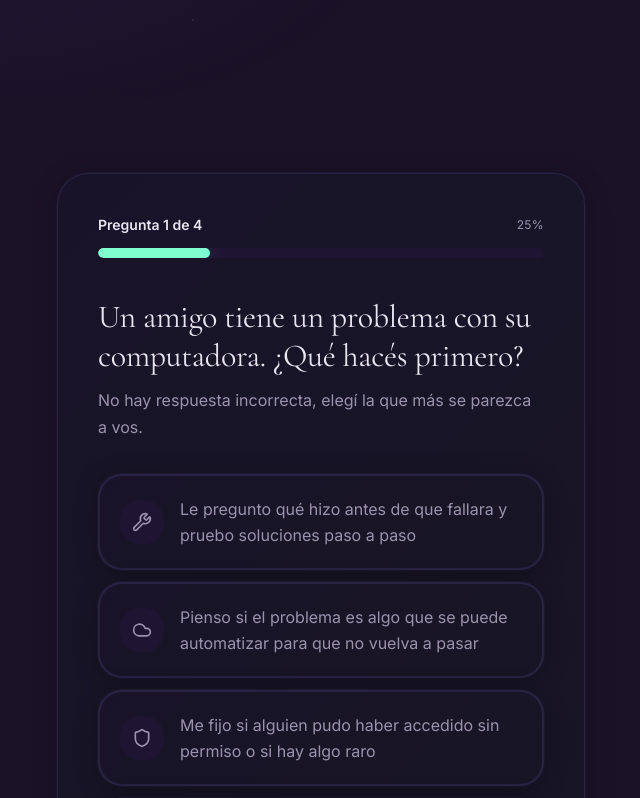
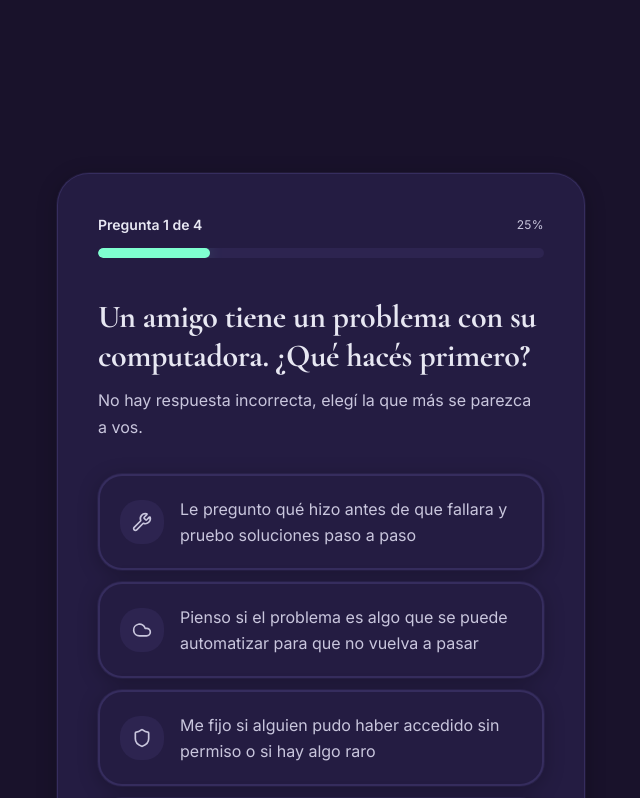
Before and after one commit to Deliaalomo47/zerototech, a React (Vite) app in the folder zerototech/: page / in a window 1280 px wide. Shown: the part 700-1498 px from the top of the page, without its empty margins (319-959 px from the left). Built offline with nearby package versions, Linux system fonts and the light colour scheme.

Commit message:
mejoró la legibilidad.

```diff
--- a/zerototech/src/styles/globals.css
+++ b/zerototech/src/styles/globals.css
@@ -12,7 +12,7 @@
   }
 
   h1, h2, h3, h4 {
-    @apply font-display text-text;
+    @apply font-display text-text-heading font-bold;
     text-wrap: balance;
   }
 
@@ -22,7 +22,7 @@
 
   ::selection {
     background-color: rgba(127, 255, 208, 0.2);
-    color: #E8E4F0;
+    color: #F8F7FF;
   }
 
   :focus-visible {
@@ -40,46 +40,40 @@
 }
 
 @layer components {
-  /* Dark glass card */
+  /* Card component — elevated, visible, accessible */
   .glass-card {
     @apply bg-surface border border-border rounded-xl shadow-card;
-    background-image: linear-gradient(135deg, rgba(156,140,255,0.03) 0%, rgba(127,255,208,0.02) 100%);
+    transition: transform 250ms cubic-bezier(0.16, 1, 0.3, 1),
+                box-shadow 250ms cubic-bezier(0.16, 1, 0.3, 1),
+                border-color 250ms ease;
+  }
+  .glass-card:hover {
+    @apply -translate-y-[3px] shadow-hover border-border-hover;
   }
 
   /* Star field background */
   .starfield {
     position: relative;
   }
-  .starfield::before,
-  .starfield::after {
+  .starfield::before {
     content: "";
     position: fixed;
     inset: 0;
     pointer-events: none;
     z-index: 0;
-  }
-  .starfield::before {
     background-image:
-      radial-gradient(1px 1px at 10% 20%, rgba(255,255,255,0.4) 0%, transparent 100%),
-      radial-gradient(1px 1px at 30% 65%, rgba(255,255,255,0.3) 0%, transparent 100%),
-      radial-gradient(1px 1px at 50% 10%, rgba(255,255,255,0.5) 0%, transparent 100%),
-      radial-gradient(1px 1px at 70% 40%, rgba(255,255,255,0.3) 0%, transparent 100%),
-      radial-gradient(1px 1px at 90% 80%, rgba(255,255,255,0.4) 0%, transparent 100%),
+      radial-gradient(1px 1px at 10% 20%, rgba(255,255,255,0.35) 0%, transparent 100%),
+      radial-gradient(1px 1px at 30% 65%, rgba(255,255,255,0.25) 0%, transparent 100%),
+      radial-gradient(1px 1px at 50% 10%, rgba(255,255,255,0.4) 0%, transparent 100%),
+      radial-gradient(1px 1px at 70% 40%, rgba(255,255,255,0.25) 0%, transparent 100%),
+      radial-gradient(1px 1px at 90% 80%, rgba(255,255,255,0.3) 0%, transparent 100%),
       radial-gradient(1px 1px at 15% 85%, rgba(255,255,255,0.2) 0%, transparent 100%),
-      radial-gradient(1px 1px at 45% 50%, rgba(255,255,255,0.3) 0%, transparent 100%),
-      radial-gradient(1px 1px at 75% 15%, rgba(255,255,255,0.4) 0%, transparent 100%),
-      radial-gradient(1px 1px at 25% 45%, rgba(156,140,255,0.4) 0%, transparent 100%),
-      radial-gradient(1px 1px at 60% 75%, rgba(127,255,208,0.3) 0%, transparent 100%),
-      radial-gradient(1.5px 1.5px at 85% 30%, rgba(255,158,205,0.3) 0%, transparent 100%),
-      radial-gradient(1px 1px at 5% 55%, rgba(255,255,255,0.25) 0%, transparent 100%),
-      radial-gradient(1px 1px at 40% 90%, rgba(255,255,255,0.3) 0%, transparent 100%),
-      radial-gradient(1px 1px at 65% 5%, rgba(255,255,255,0.35) 0%, transparent 100%),
-      radial-gradient(1px 1px at 95% 60%, rgba(255,255,255,0.2) 0%, transparent 100%);
-  }
-  .starfield::after {
-    background:
-      radial-gradient(ellipse 60% 40% at 20% 80%, rgba(156,140,255,0.04) 0%, transparent 60%),
-      radial-gradient(ellipse 50% 30% at 80% 20%, rgba(127,255,208,0.03) 0%, transparent 60%);
+      radial-gradient(1px 1px at 45% 50%, rgba(255,255,255,0.25) 0%, transparent 100%),
+      radial-gradient(1px 1px at 75% 15%, rgba(255,255,255,0.3) 0%, transparent 100%),
+      radial-gradient(1px 1px at 25% 45%, rgba(156,140,255,0.35) 0%, transparent 100%),
+      radial-gradient(1px 1px at 60% 75%, rgba(127,255,208,0.25) 0%, transparent 100%),
+      radial-gradient(1.5px 1.5px at 85% 30%, rgba(255,158,205,0.25) 0%, transparent 100%),
+      radial-gradient(1px 1px at 5% 55%, rgba(255,255,255,0.2) 0%, transparent 100%);
   }
 
   /* Stagger utility */
--- a/zerototech/tailwind.config.ts
+++ b/zerototech/tailwind.config.ts
@@ -2,65 +2,73 @@ import type { Config } from "tailwindcss";
 
 /**
  * ZeroToTech — Design System (Noxora Dark Space)
+ * ACCESSIBILITY UPDATE: Improved contrast, layered surfaces, WCAG AA compliance.
  *
- * Palette from the brand guide:
- * - #7FFFD0 Verde Aqua
- * - #FFD6A5 Durazno Cálido
- * - #2C1E4A Azul Oscuro
- * - #9C8CFF Violeta Radiante
- * - #1B1228 Fondo Profundo
- * - #151022 Tarjetas
+ * Surface hierarchy:
+ * - background: #19122B (deepest)
+ * - section:    #1B1630 (slightly raised)
+ * - card:       #241C42 (elevated)
+ * - card-hover: #2D2450 (interactive)
  *
- * Dark space theme with subtle stars.
- * Typography: Cormorant Garamond (headings) + Inter (body).
+ * Text hierarchy:
+ * - headings:  #F8F7FF (near-white, max contrast)
+ * - primary:   #E7E7F2 (body text)
+ * - secondary: #C9C6DD (descriptions)
+ * - tertiary:  #A7A3BE (captions, labels)
+ *
+ * Icons: always aqua #7FFFD0 or violet #9C8CFF — never dark.
  */
 export default {
   content: ["./index.html", "./src/**/*.{ts,tsx}"],
   theme: {
     extend: {
       colors: {
-        // Core palette
         aqua: {
           DEFAULT: "#7FFFD0",
           muted: "#7FFFD0B3",
-          glow: "rgba(127, 255, 208, 0.15)",
+          glow: "rgba(127, 255, 208, 0.12)",
         },
         peach: {
           DEFAULT: "#FFD6A5",
           muted: "#FFD6A5B3",
-          glow: "rgba(255, 214, 165, 0.15)",
+          glow: "rgba(255, 214, 165, 0.12)",
         },
         violet: {
           DEFAULT: "#9C8CFF",
           muted: "#9C8CFFB3",
-          glow: "rgba(156, 140, 255, 0.15)",
-          radiante: "#9C8CFF",
+          glow: "rgba(156, 140, 255, 0.12)",
         },
         pink: {
           DEFAULT: "#FF9ECD",
           muted: "#FF9ECDB3",
-          glow: "rgba(255, 158, 205, 0.15)",
+          glow: "rgba(255, 158, 205, 0.12)",
         },
         indigo: {
           DEFAULT: "#2C1E4A",
-          deep: "#1B1228",
-          card: "#151022",
+          deep: "#19122B",
+          card: "#241C42",
           light: "#3D2E5C",
         },
-        // Surfaces
+        // Layered surfaces for depth
         surface: {
-          DEFAULT: "#151022",
-          raised: "#1E1533",
-          glass: "rgba(21, 16, 34, 0.8)",
+          DEFAULT: "#241C42",
+          raised: "#2D2450",
+          section: "#1B1630",
+          glass: "rgba(36, 28, 66, 0.85)",
         },
-        background: "#1B1228",
-        border: "rgba(156, 140, 255, 0.12)",
-        "border-strong": "rgba(156, 140, 255, 0.25)",
-        // Text
+        background: "#19122B",
+        // Borders — more visible
+        border: {
+          DEFAULT: "rgba(156, 140, 255, 0.15)",
+          strong: "rgba(156, 140, 255, 0.25)",
+          hover: "rgba(156, 140, 255, 0.35)",
+        },
+        // Text hierarchy — high contrast
         text: {
-          DEFAULT: "#E8E4F0",
-          muted: "#9B93AD",
-          faint: "#6B6380",
+          DEFAULT: "#E7E7F2",
+          heading: "#F8F7FF",
+          muted: "#C9C6DD",
+          faint: "#A7A3BE",
         },
       },
       fontFamily: {
@@ -92,18 +100,17 @@ export default {
         full: "9999px",
       },
       boxShadow: {
-        soft: "0 2px 12px rgba(156, 140, 255, 0.06)",
-        card: "0 4px 24px rgba(0, 0, 0, 0.3), 0 0 0 1px rgba(156, 140, 255, 0.06)",
-        hover: "0 8px 32px rgba(156, 140, 255, 0.1), 0 0 0 1px rgba(156, 140, 255, 0.12)",
-        glow: "0 0 20px rgba(127, 255, 208, 0.15), 0 0 60px rgba(156, 140, 255, 0.08)",
+        soft: "0 2px 12px rgba(0, 0, 0, 0.2)",
+        card: "0 4px 20px rgba(0, 0, 0, 0.25), 0 0 0 1px rgba(156, 140, 255, 0.08)",
+        hover: "0 8px 32px rgba(0, 0, 0, 0.3), 0 0 0 1px rgba(156, 140, 255, 0.18)",
+        glow: "0 0 20px rgba(127, 255, 208, 0.15), 0 0 60px rgba(156, 140, 255, 0.06)",
         "glow-violet": "0 0 16px rgba(156, 140, 255, 0.2)",
         "glow-aqua": "0 0 16px rgba(127, 255, 208, 0.2)",
       },
       backgroundImage: {
         "gradient-brand": "linear-gradient(135deg, #7FFFD0 0%, #9C8CFF 50%, #FF9ECD 100%)",
         "gradient-brand-h": "linear-gradient(90deg, #7FFFD0 0%, #9C8CFF 50%, #FF9ECD 100%)",
-        "gradient-surface": "linear-gradient(180deg, #1E1533 0%, #151022 100%)",
-        "gradient-card": "linear-gradient(135deg, rgba(156,140,255,0.05) 0%, rgba(127,255,208,0.03) 100%)",
+        "gradient-surface": "linear-gradient(180deg, #1B1630 0%, #241C42 100%)",
       },
       transitionTimingFunction: {
         elegant: "cubic-bezier(0.16, 1, 0.3, 1)",
@@ -126,7 +133,7 @@ export default {
           "50%": { transform: "translateY(-6px)" },
         },
         "glow-pulse": {
-          "0%, 100%": { opacity: "0.6" },
+          "0%, 100%": { opacity: "0.5" },
           "50%": { opacity: "1" },
         },
         "slide-right": {
```
